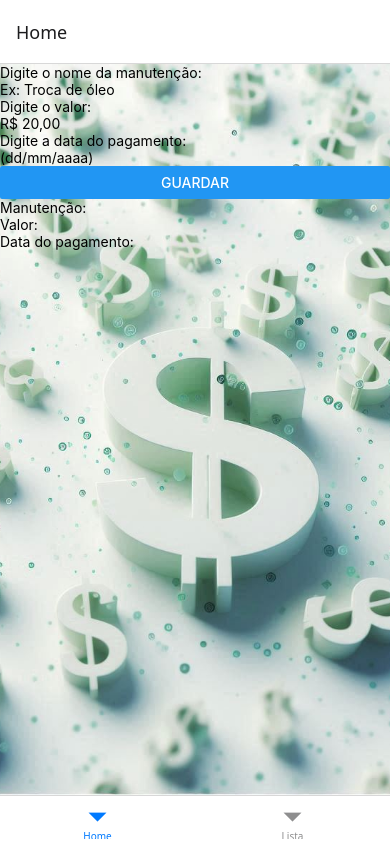
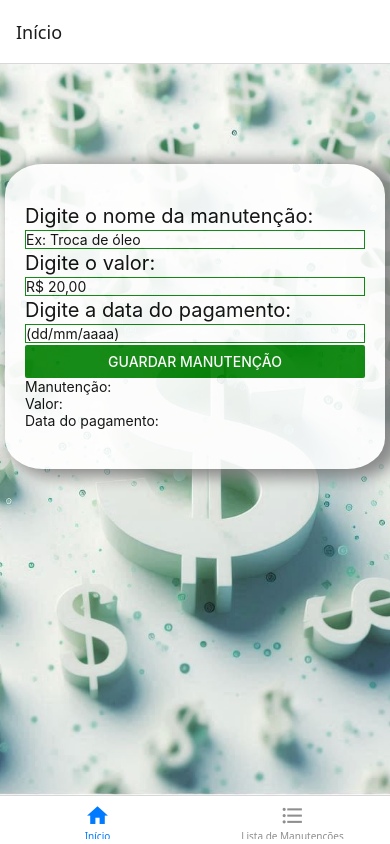
Before and after one commit to felipe-cesar-dev/ControleDoMotorista, a React Native app in the folder Financas/: screen / in a window 390 px wide. Built offline with nearby package versions, Linux system fonts and the light colour scheme.

Commit message:
Personalizando paginas

```diff
--- a/Financas/navigation/tab-navigator.js
+++ b/Financas/navigation/tab-navigator.js
@@ -1,14 +1,31 @@
 import { createBottomTabNavigator } from '@react-navigation/bottom-tabs';
 import TelaInicial from '../pages/Inicio.js';
 import Lista from '../pages/Lista.js';
+import MaterialCommunityIcons from 'react-native-vector-icons/MaterialCommunityIcons';
 
 const Tab = createBottomTabNavigator();
 
 export default function MyTabs() {
   return (
     <Tab.Navigator>
-      <Tab.Screen name="Home" component={TelaInicial} />
-      <Tab.Screen name="Lista" component={Lista} />
+      <Tab.Screen
+        name="Início"
+        component={TelaInicial}
+        options={{
+          tabBarIcon: ({ color, size }) => (
+            <MaterialCommunityIcons name="home" color={color} size={size} />
+          ),
+        }}
+      />
+      <Tab.Screen
+        name="Lista de Manutenções"
+        component={Lista}
+        options={{
+          tabBarIcon: ({ color, size }) => (
+            <MaterialCommunityIcons name="format-list-bulleted" color={color} size={size} />
+          ),
+        }}
+      />
     </Tab.Navigator>
   );
 }
--- a/Financas/pages/Inicio.js
+++ b/Financas/pages/Inicio.js
@@ -1,6 +1,7 @@
 import { View, Text, TextInput, Button} from 'react-native';
 import React, { useState } from 'react';
 import {ImageBackground } from 'react-native';
+import { styles } from '../styles/style';
 
 const TelaInicial = () => {
   const [nome, setNome] = useState('');
@@ -20,28 +21,31 @@ const TelaInicial = () => {
     source={require('../assets/cifroes.jpeg')}
     style={{ width: '100%', height: '100%' }}
     >
-        <View>
-        <Text>Digite o nome da manutenção:</Text>
+        <View style = {styles.inicio}>
+            <Text style = {styles.textoInicio}>Digite o nome da manutenção:</Text>
             <TextInput
             value={nome}
             onChangeText={(text) => setNome(text)}
             placeholder="Ex: Troca de óleo"
+            style = {styles.inputInicio}
             />
-        <Text>Digite o valor:</Text>
+            <Text style = {styles.textoInicio}>Digite o valor:</Text>
             <TextInput
+            style = {styles.inputInicio}
             value={valor}
             onChangeText={(text) => setValor(text)}
             placeholder="R$ 20,00"
             keyboardType="numeric"
             />
-        <Text>Digite a data do pagamento:</Text>
+            <Text style = {styles.textoInicio}>Digite a data do pagamento:</Text>
             <TextInput
+            style = {styles.inputInicio}
             value={dataPagamento}
             onChangeText={(text) => setDataPagamento(text)}
             placeholder="(dd/mm/aaaa)"
             keyboardType="numeric"
             />
-        <Button title="Guardar" onPress={handleGuardarNome} />
+            <Button color= 'green' title="Guardar Manutenção" onPress={handleGuardarNome} />
             <Text>Manutenção: {nomeGuardado}</Text>
             <Text>Valor: {valorGuardado}</Text>
             <Text>Data do pagamento: {dataPagamento}</Text>
--- /dev/null
+++ b/Financas/styles/style.js
@@ -0,0 +1,25 @@
+export const styles = {
+    inicio : {
+        backgroundColor: 'white',
+        padding: 20,
+        paddingTop: 40,
+        paddingBottom: 40,
+        marginTop: 100,
+        borderRadius: '10%',
+        boxShadow: '10px 3px 15px 5px gray',
+        opacity: 0.9,
+        marginLeft: 5,
+        marginRight: 5
+    },
+
+    textoInicio: {
+        fontSize: 20
+    },
+
+    inputInicio: {
+        borderWidth: 1,
+        borderColor: 'green',
+        marginBottom: 2,
+        marginTop: 2
+    }
+}
```
Lines whose indentation alone changed are shown as unchanged.
